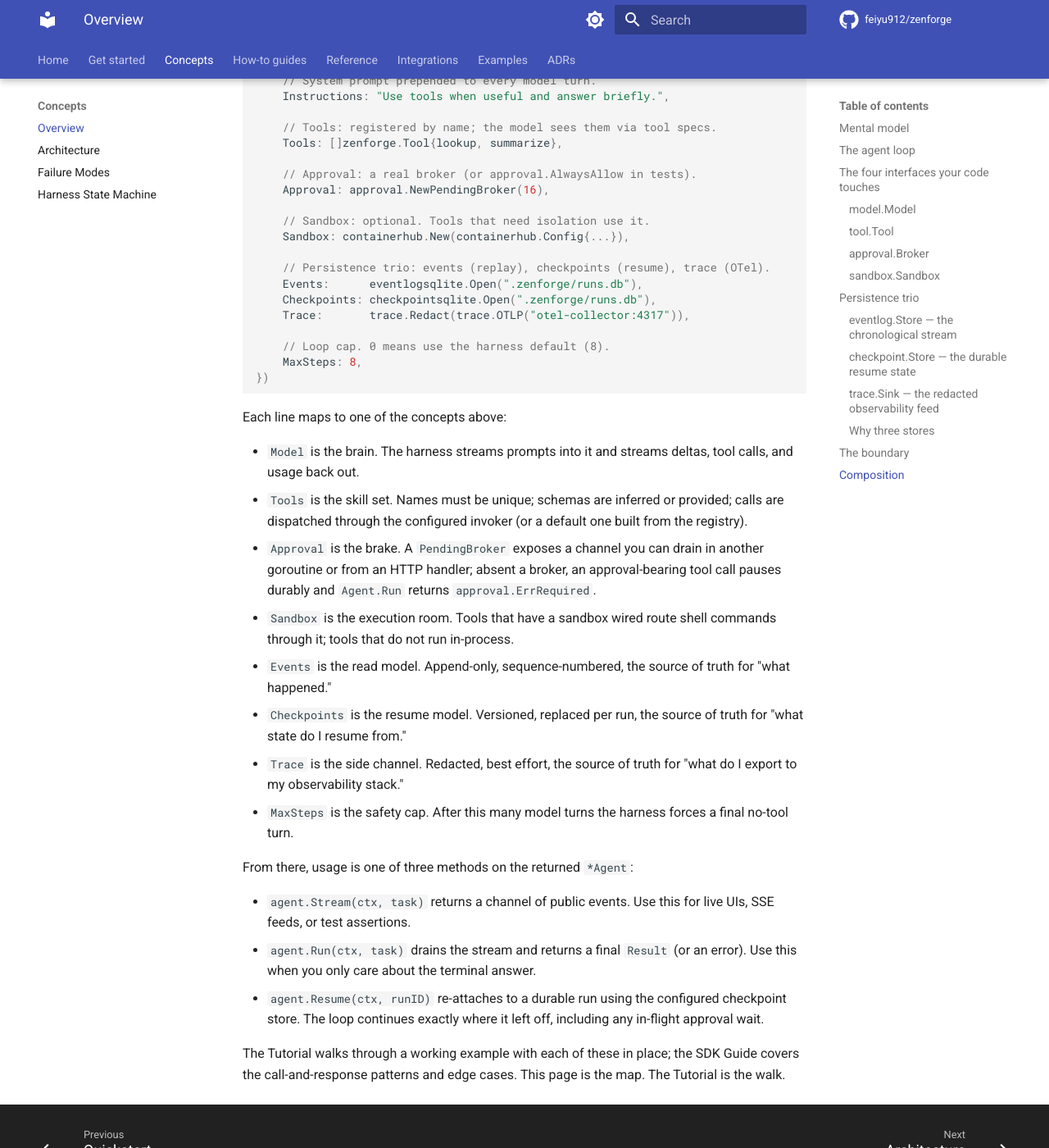
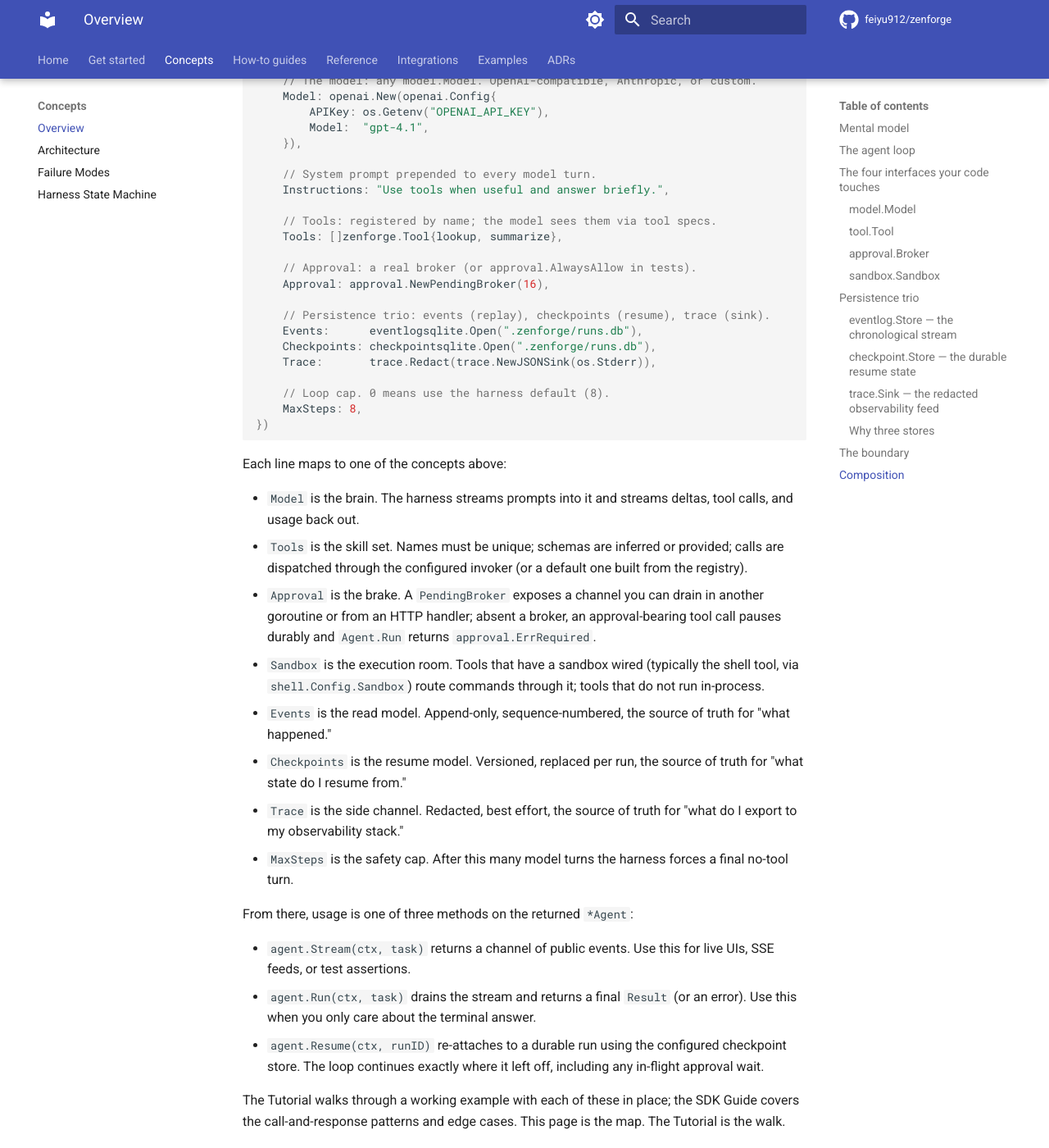
Before and after one commit to feiyu912/zenforge, an MkDocs documentation site: the page built from docs/concepts.md, in a window 1280 px wide and 1400 px high, scrolled down 8964 px. Shown: the whole window at 82% size. Built offline with MkDocs 1.6.1 and Material for MkDocs 9.7.7, drawn with Linux system fonts in a browser that asks for light colours; comment, search, counter and statistics services are not loaded; some of the changed text lies outside the part shown.

Commit message:
Fix doc/code mismatches found in audit
- index.md: zenforge.Result.Output (not FinalAnswer)
- concepts.md: drop fabricated Config.Sandbox, trace.OTLP, approval.NewAbortError
  in favor of real symbols
- api.md: remove link to non-existent /agent subpackage

mkdocs --strict still clean.

```diff
--- a/docs/concepts.md
+++ b/docs/concepts.md
@@ -428,13 +434,10 @@ agent := zenforge.New(zenforge.Config{
     // Approval: a real broker (or approval.AlwaysAllow in tests).
     Approval: approval.NewPendingBroker(16),
 
-    // Sandbox: optional. Tools that need isolation use it.
-    Sandbox: containerhub.New(containerhub.Config{...}),
-
-    // Persistence trio: events (replay), checkpoints (resume), trace (OTel).
+    // Persistence trio: events (replay), checkpoints (resume), trace (sink).
     Events:      eventlogsqlite.Open(".zenforge/runs.db"),
     Checkpoints: checkpointsqlite.Open(".zenforge/runs.db"),
-    Trace:       trace.Redact(trace.OTLP("otel-collector:4317")),
+    Trace:       trace.Redact(trace.NewJSONSink(os.Stderr)),
 
     // Loop cap. 0 means use the harness default (8).
     MaxSteps: 8,
@@ -452,8 +455,9 @@ Each line maps to one of the concepts above:
   drain in another goroutine or from an HTTP handler; absent a broker, an
   approval-bearing tool call pauses durably and `Agent.Run` returns
   `approval.ErrRequired`.
-- `Sandbox` is the execution room. Tools that have a sandbox wired route
-  shell commands through it; tools that do not run in-process.
+- `Sandbox` is the execution room. Tools that have a sandbox wired
+  (typically the shell tool, via `shell.Config.Sandbox`) route commands
+  through it; tools that do not run in-process.
 - `Events` is the read model. Append-only, sequence-numbered, the source
   of truth for "what happened."
 - `Checkpoints` is the resume model. Versioned, replaced per run, the
```
Also changed, not shown: other parts of docs/concepts.md (+7 -1 lines), docs/api.md (+2 -3 lines), docs/index.md (+1 -1 lines).
